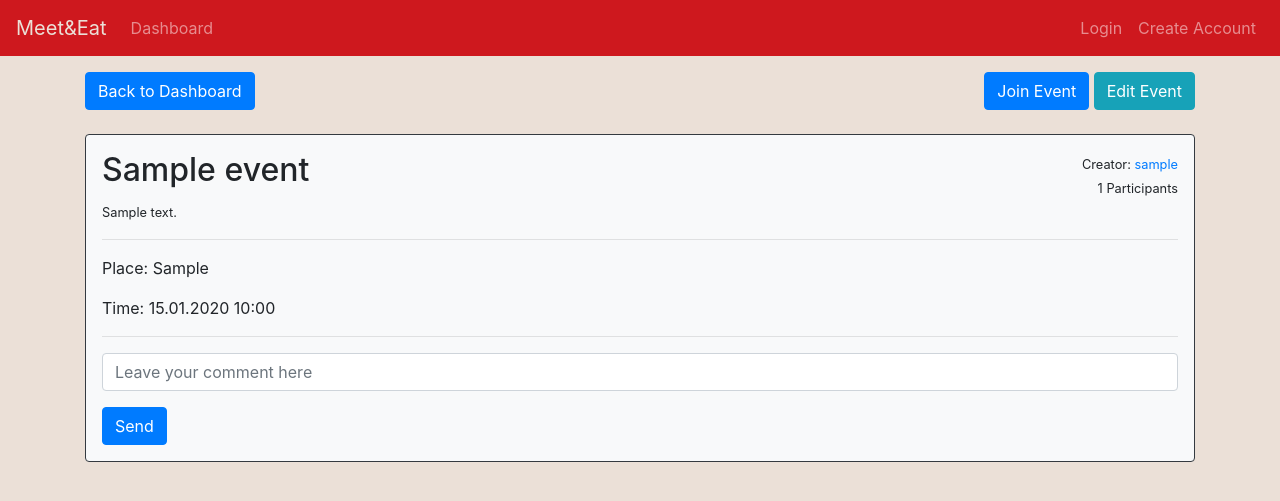
After one commit to alicekore/Meet-and-Eat, a Django app: page /event/1/ in a window 1280 px wide. The commit adds this page. Shown: the top 501 px of the page. Run offline with Django 3.2, Linux system fonts and the light colour scheme; tables that the repository leaves empty hold one stand-in row (values such as "Sample post"); some libraries are stand-ins or nearby versions.

Commit message:
event-view added Fix #27

```diff
--- /dev/null
+++ b/meeteat/meetandeat/templates/meetandeat/event_details.html
@@ -0,0 +1,37 @@
+{% extends "base.html" %}
+{% load static %}
+
+{% block title %}Event Details{% endblock %}
+{% block main %}
+<div class="container">
+    <div class="row">
+        <div class="col">
+            <a href="{% url 'meetandeat:index' %}" class="btn btn-primary">Back to Dashboard</a>
+        </div>
+        <div class="col text-right">
+            <a href="#" class="btn btn-primary">Join Event</a>
+            <a href="{% url 'meetandeat:edit-event' event.pk %}" class="btn btn-info">Edit Event</a>
+        </div>
+    </div>
+    <div class="container border border-dark rounded bg-light p-3 my-4">
+        <div class="row">
+            <div class="col">
+                <h2>{{event.title}} </h2>
+            </div>
+            <div class="col text-right">
+                <small>Creator: <a href="#">{{event.user}}</a></small><br>
+                <small>{{event.participants_number}} Participants</small>
+            </div>
+        </div>
+        <small>{{event.description}}</small><br>
+        <hr>
+        <p>Place: {{event.location}}</p>
+        <p>Time: {{event.datetime | date:"d.m.Y G:i"}}</p>
+        <hr>
+        <div class="form-group">
+            <input type="comment" class="form-control" placeholder="Leave your comment here">
+        </div>
+        <a href="#" class="btn btn-primary">Send</a>
+    </div>
+</div>
+{% endblock %}
--- a/meeteat/meetandeat/templates/meetandeat/event_list.html
+++ b/meeteat/meetandeat/templates/meetandeat/event_list.html
@@ -7,7 +7,7 @@
 <div class="container border border-dark rounded bg-light p-3 my-4">
     <div class="row">
         <div class="col">
-            <h2>{{event.title}}</h2>
+            <h2><a href="{% url 'meetandeat:event-view' event.pk %}" class="stretched-link">{{event.title}}</a></h2>
         </div>
         <div class="col text-right">
             <small>{{event.participants_number}} Participants</small><br>
--- a/meeteat/meetandeat/views.py
+++ b/meeteat/meetandeat/views.py
@@ -12,6 +12,8 @@ class IndexView(ListView):
 # TODO: implement template for EventDetailView
 class EventDetailView(DetailView):
     model = Event
+    template_name = 'meetandeat/event_details.html'
+    success_url = reverse_lazy('meetandeat:index')
 
 
 class EventCreate(CreateView):
```
Also changed, not shown: meeteat/meetandeat/migrations/0004_auto_20190528_0951.py (added).
